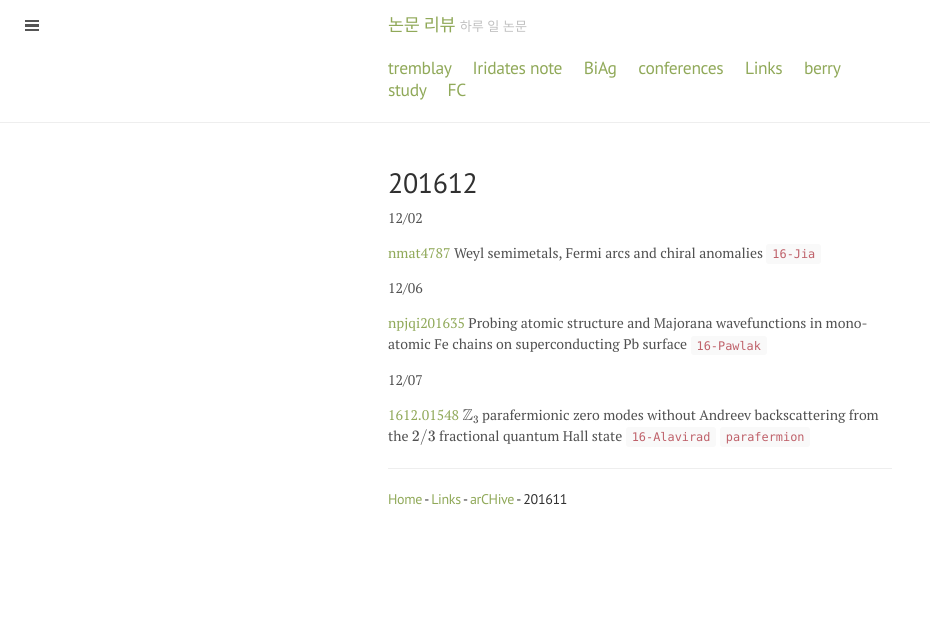
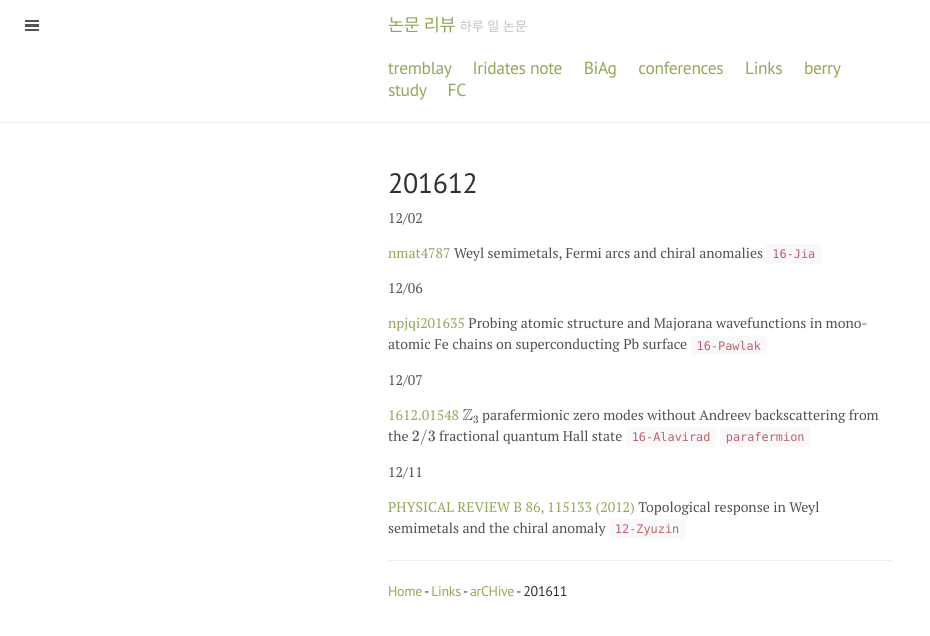
Before and after one commit to qkrwlsghdcjsworlt/work, a Jekyll site: the page built from 201612.md, in a window 1280 px wide. Shown: the top 636 px of the page, without its empty margins (0-930 px from the left). Built offline with Jekyll 4.4.1, drawn with Linux system fonts in a browser that asks for light colours; formulas are drawn with MathJax 3.

Commit message:
“update”

```diff
--- a/201612.md
+++ b/201612.md
@@ -17,6 +17,10 @@ title: 201612
 [1612.01548](https://arxiv.org/abs/1612.01548) \\( \mathbb{Z}_3 \\) parafermionic zero modes without Andreev backscattering from the \\( 2/3 \\) fractional
 quantum Hall state `16-Alavirad` `parafermion`
 
+12/11
+
+[PHYSICAL REVIEW B 86, 115133 (2012)]({{ site.baseurl }}/public/etc/12-Zyuzin-Weyl-chiral-anomaly-PRB.pdf) Topological response in Weyl semimetals and the chiral anomaly `12-Zyuzin`
+
 
 
 ---
```
Also changed, not shown: 3 other files.
